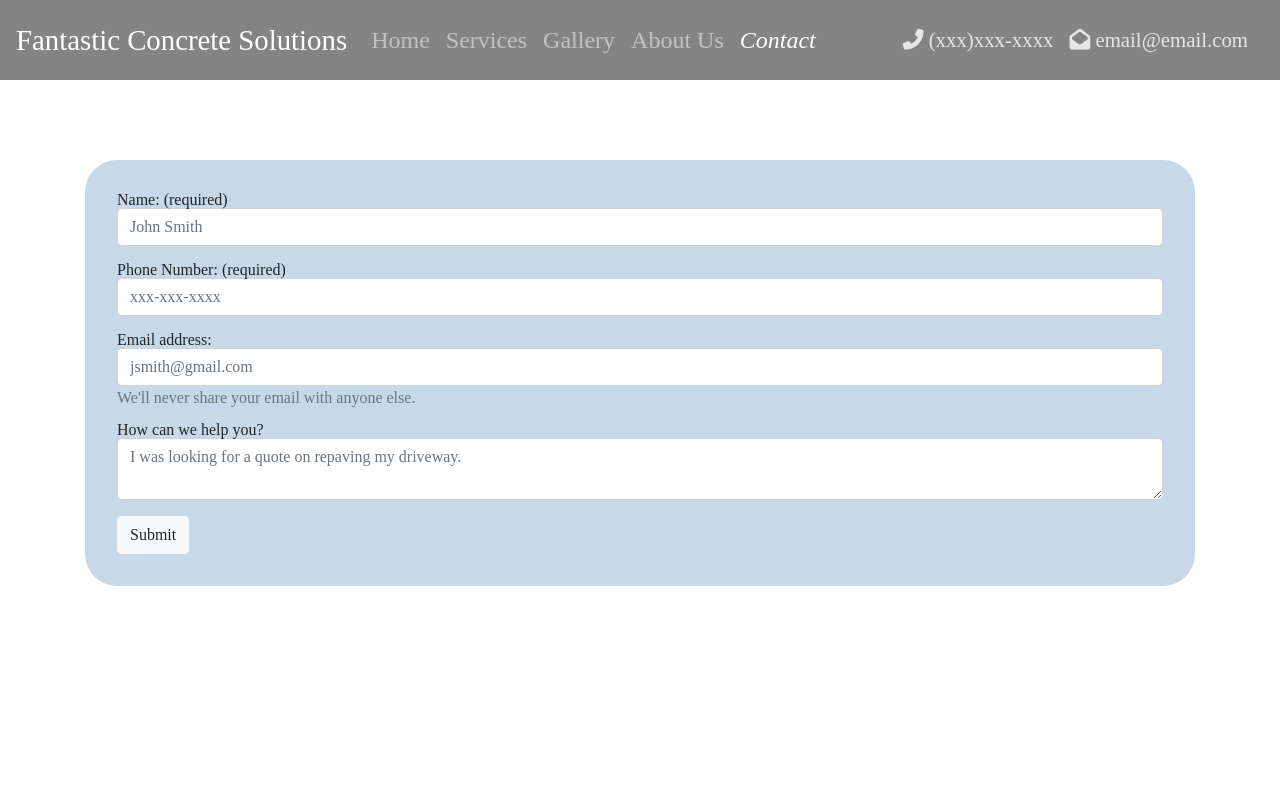
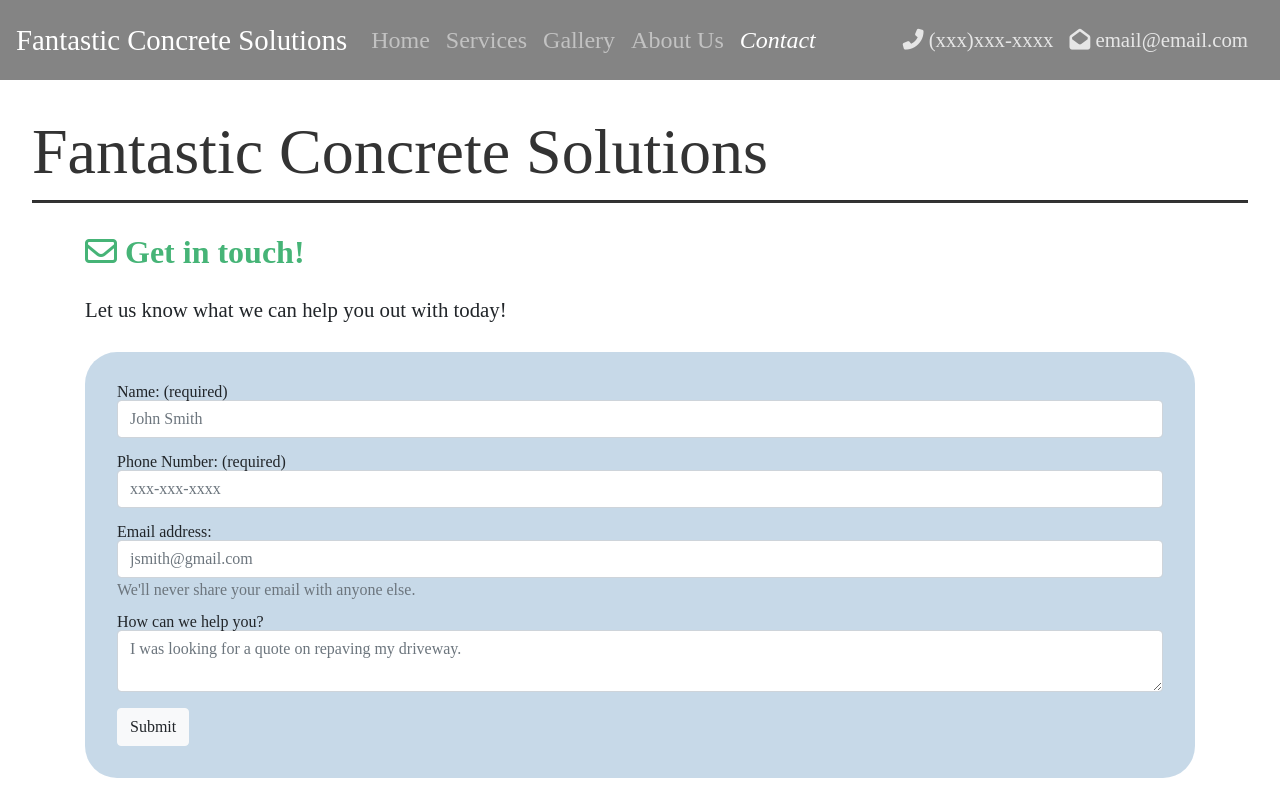
Before and after one commit to khemsoth/fantastic-concrete-solutions, a plain HTML site: page contact.html in a window 1280 px wide. Shown: the top 800 px of the page. Drawn offline with nearby package versions, Linux system fonts and the light colour scheme.

Commit message:
style: added header and headline to contact page

```diff
--- a/contact.html
+++ b/contact.html
@@ -53,7 +53,19 @@
     </nav>
   </header>
 
-  <div class="container content">
+  <div class="content">
+
+    <div class="contact-header">
+      <h3 class="title">Fantastic Concrete Solutions
+        <hr>
+      </h3>
+      <div class="container">
+        <h4 class="contact-headline"><i class="fa fa-envelope-o" aria-hidden="true"></i>  Get in touch!</h4>
+        <h5 class="summary">Let us know what we can help you out with today!</h5>
+      </div>
+    </div>
+
+  <div class="container">
     <form action="/contact" method="POST" class="contact-form">
       <div class="form-group">
         <label for="contactName">Name: (required)</label>
@@ -74,6 +86,7 @@
       </div>
       <button type="submit" class="btn btn-light">Submit</button>
     </form>
+    </div>
   </div>
 </div>
 
--- a/css/style.css
+++ b/css/style.css
@@ -86,11 +86,20 @@ table {
   height: 60vh;
 }
 
+.contact-header {
+  margin-top: 15vh;
+}
+
+.contact-headline {
+  font-size: 2rem;
+  font-weight: bolder;
+  color: #46B477;
+}
+
 .contact-form {
   background-color: rgba(70, 130, 180, .3);
   padding: 2rem;
   border-radius: 2rem;
-  margin-top: 10rem;
 }
 
 .icons {
@@ -111,6 +120,11 @@ hr {
   width: 100%;
   color: #333;
   background-color: #333;
+}
+
+.summary {
+  margin: 2rem 0;
+  font-size: 1.3rem;
 }
 
 .summary-text {
```
